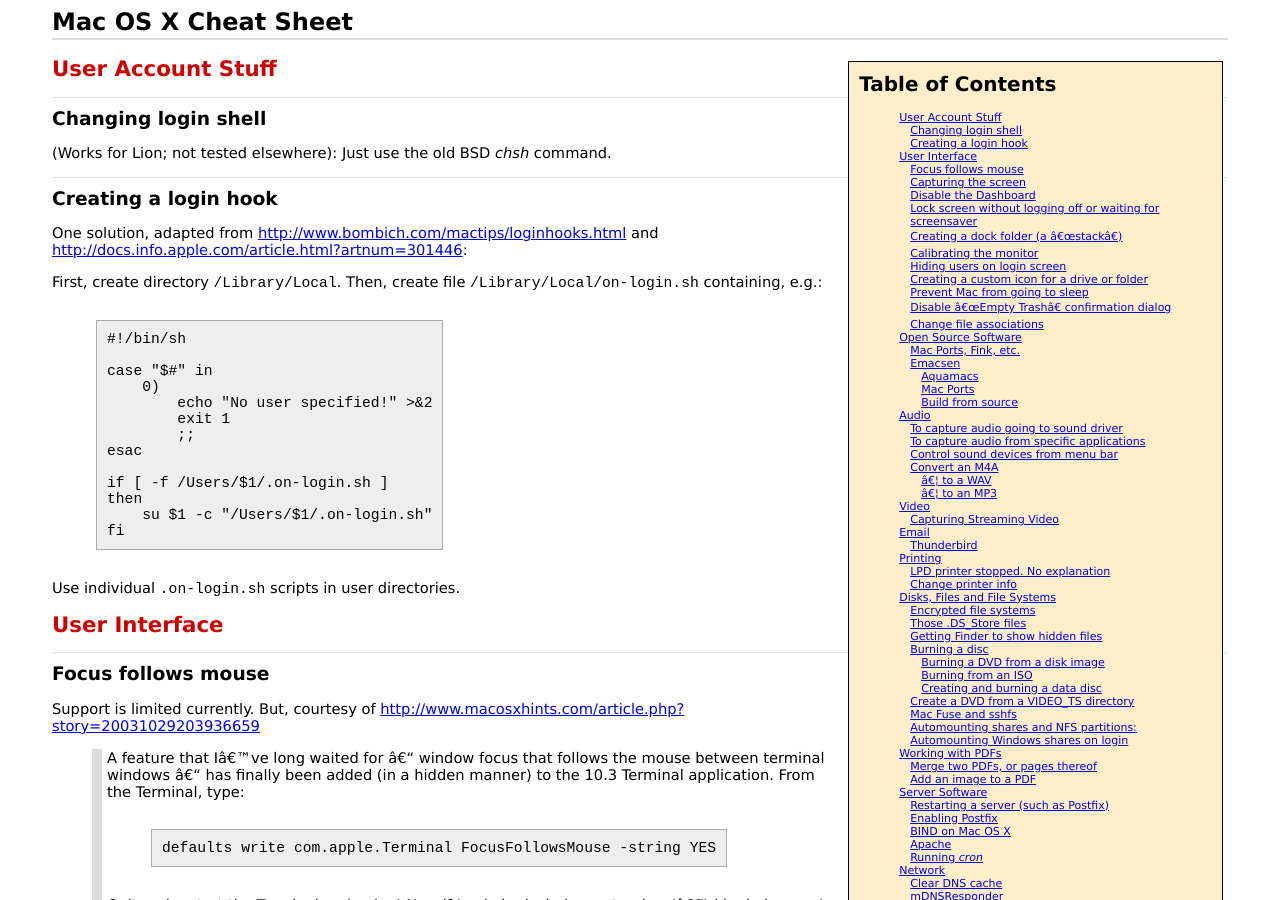
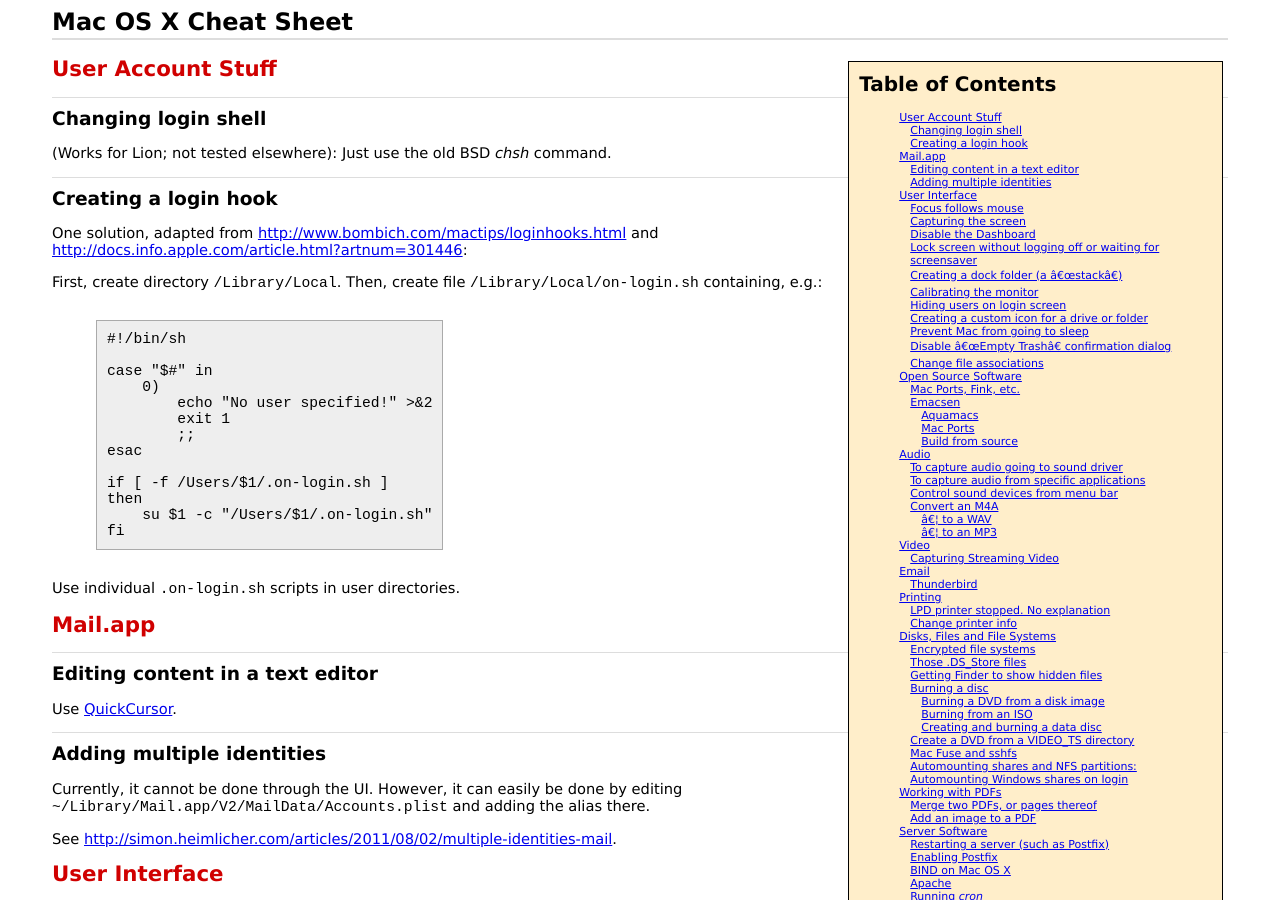
Before and after one commit to bmc/cheat-sheets, a Jekyll site: the page built from mac-os-x.md, in a window 1280 px wide and 900 px high. Built offline with Jekyll 4.4.1, drawn with Linux system fonts in a browser that asks for light colours.

Commit message:
Mail.app things

```diff
--- a/mac-os-x.md
+++ b/mac-os-x.md
@@ -32,6 +32,22 @@ First, create directory `/Library/Local`. Then, create file
     fi
 
 Use individual `.on-login.sh` scripts in user directories.
+
+# Mail.app
+
+## Editing content in a text editor
+
+Use [QuickCursor][].
+
+[QuickCursor]: http://www.hogbaysoftware.com/products/quickcursor
+
+## Adding multiple identities
+
+Currently, it cannot be done through the UI. However, it can easily be done
+by editing `~/Library/Mail.app/V2/MailData/Accounts.plist` and adding the
+alias there.
+
+See <http://simon.heimlicher.com/articles/2011/08/02/multiple-identities-mail>.
 
 # User Interface
 
```
